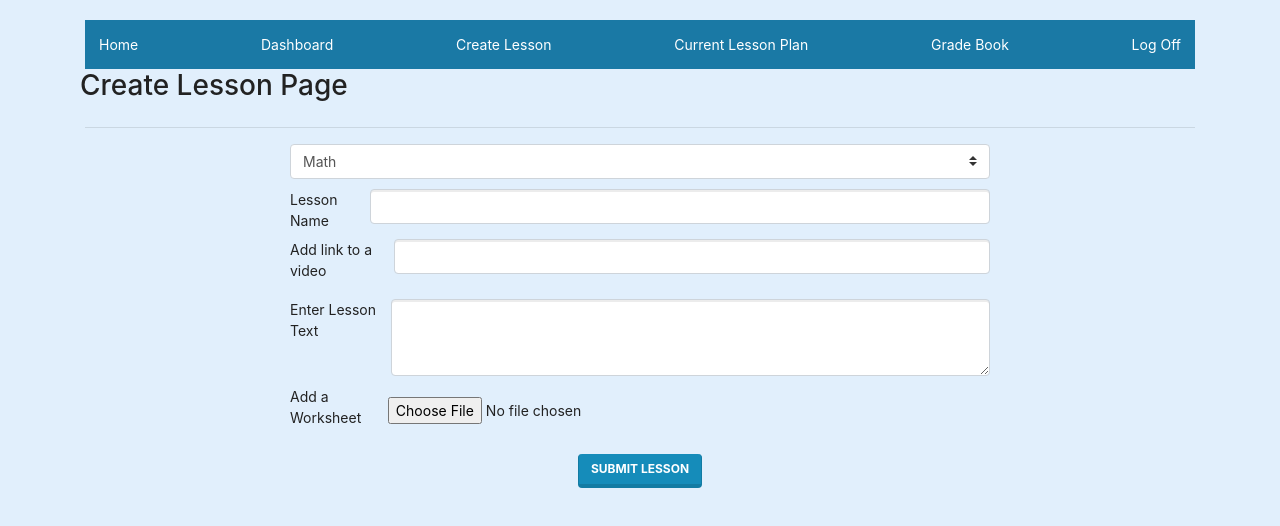
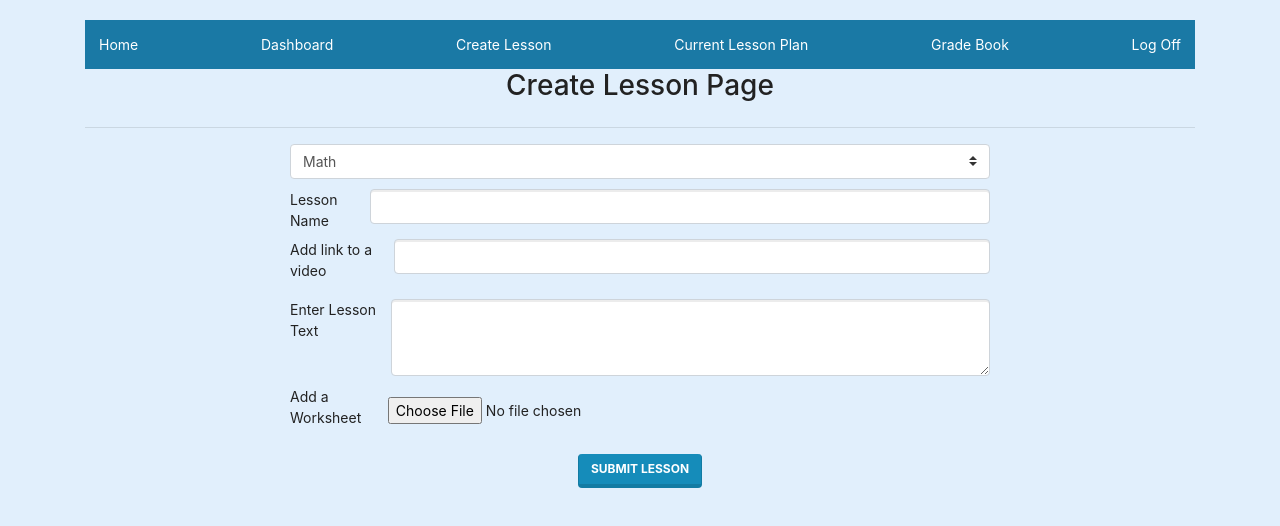
Before and after one commit to Woz-U-Group-Projects/new-team-freeze, a React (Create React App) app in the folder client-react/: page /CreateLesson in a window 1280 px wide. Shown: the top 526 px of the page. Built offline with nearby package versions, Linux system fonts and the light colour scheme; no server answers; sample sign-in values are in the browser's storage.

Commit message:
centered registration form

```diff
--- a/client-react/src/App.css
+++ b/client-react/src/App.css
@@ -97,7 +97,7 @@ li a:hover {
 
 /* ----------- Registration Page/User.js ----------- */
 
-.form-group {
+.form-row {
   display: flex;
   justify-content: center;
   align-items: center;
```
